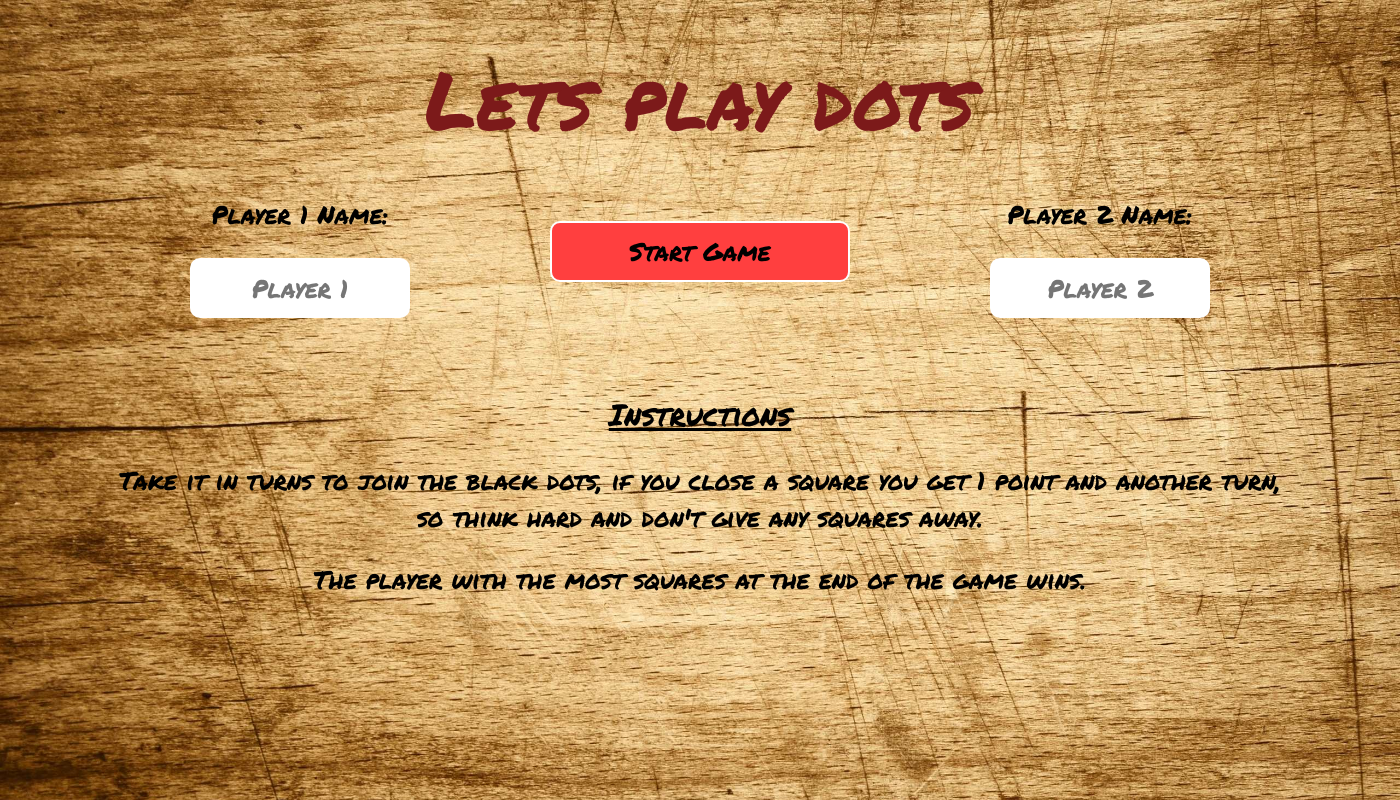
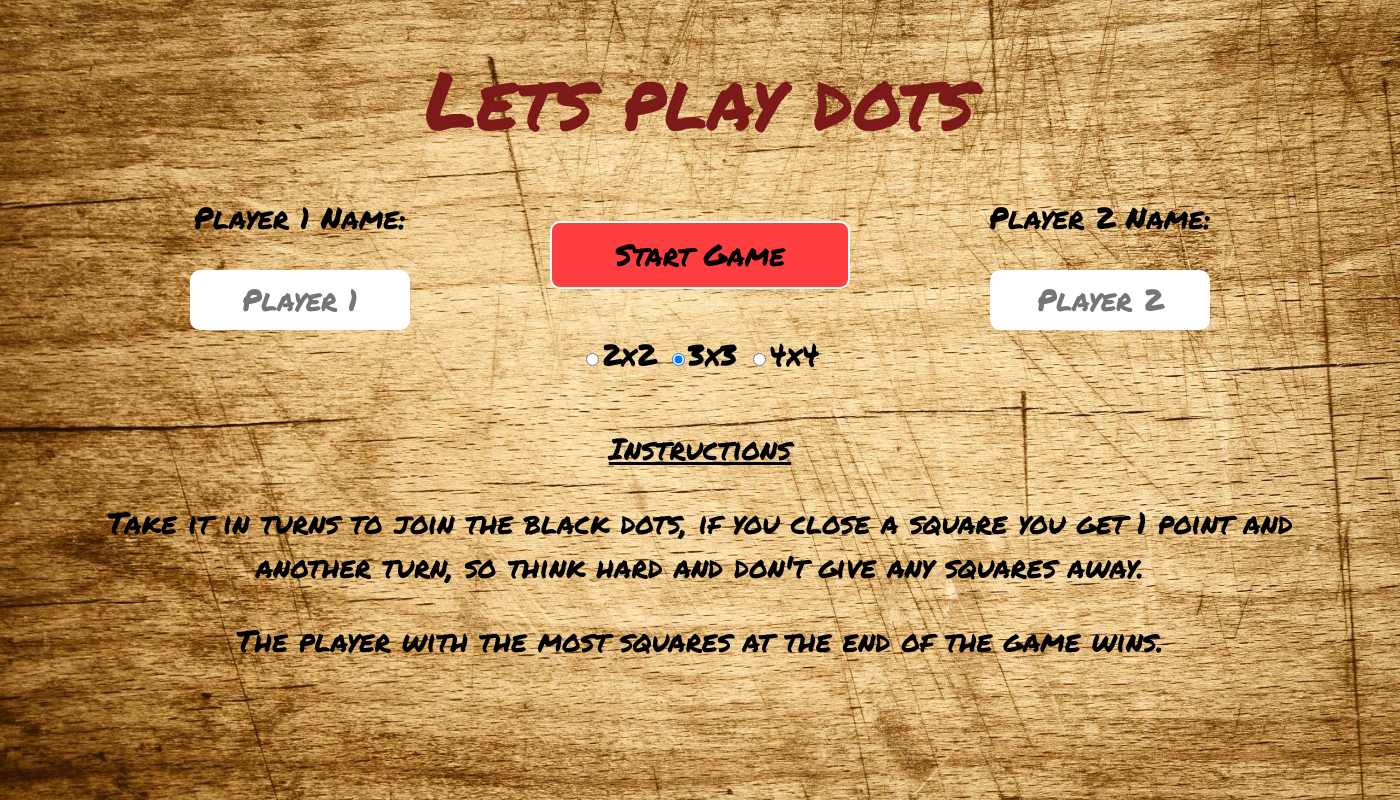
Before and after one commit to huwfernie/WDI-project-1, a PHP site: page / in a window 1400 px wide. Run offline with PHP 8.4, Linux system fonts and the light colour scheme; some libraries are stand-ins or nearby versions.

Commit message:
added option to change board size working but messy

```diff
--- a/css/style.css
+++ b/css/style.css
@@ -5,10 +5,9 @@
 }*/
 
 body {
-  background-color: #ae9898;
-  background-color: blue;
+
   font-family: 'Permanent Marker', cursive;
-  font-size: 25px;
+  font-size: 30px;
   margin: 0 auto;
   height: 100vh;
   background-image: url(../images/tabletop.jpg);
@@ -188,6 +187,7 @@ aside {
 
 #left, #right {
   color: #e7e729;
+  color: #6da2e6;
   background: inherit;
   margin-top: 25px;
   text-shadow: 2px 2px black;
@@ -214,11 +214,9 @@ aside {
   left: 20px;
 
 
-  /*cursor: url(../images/pencilMedium.png) 10 113,url(../images/pencilSmall.png) 4 30,auto;*/
-  /*transform: rotate(-30deg);*/
-  /*margin-left: 430px;
 
-  left: 00px;*/
+
+
 }
 
 .notebook {
@@ -229,6 +227,8 @@ aside {
   position: relative;
   top: 100px;
   left: 330px;
+  transform: rotate(-10deg);
+  cursor: url(../images/pencilMedium.png) 10 113,url(../images/pencilSmall.png) 4 30,auto;
 }
 
 .gameButton {
@@ -374,6 +374,7 @@ aside {
     width: 160px;
     float: none;
     color: #e7e729;
+    color: #6da2e6;
     background: inherit;
     margin-top: 5px;
     text-shadow: 2px 2px black;
@@ -405,6 +406,7 @@ aside {
     background-image: none;
     background-size: cover;
     position: static;
+    transform: rotate(0deg);
   }
 
   .gameButton {
--- a/index.html
+++ b/index.html
@@ -25,6 +25,12 @@
 
                   <div class="playerNamesMiddle">
                     <div id="startGameWelcome">Start Game</div>
+                    <br>
+                    <div id="radioButtons">
+                      <input type="radio" name="boardSize" value="2">2x2
+                      <input type="radio" name="boardSize" value="3" checked>3x3
+                      <input type="radio" name="boardSize" value="4">4x4
+                    </div>
                   </div>
 
                 <div class="playerNamesSection">
--- a/js/app.js
+++ b/js/app.js
@@ -5,26 +5,25 @@ dots.setup = function() {
   console.log('setup');
   console.log(this);
 
-  this.x = 4;  // x and y are the number of boxes to make
-  this.y = 4;  // on the board
+  // this.Xs=null;
 
   this.xElements = null;  // these are the elements needed to make
   this.yElements = null;  // the boxes
 
-  console.log('Make the board now');
-  this.makeBoard();
+  // console.log('Make the board now');
+  // this.makeBoard();
 
   // run this on load!!
-  this.player1 = {name: 'Player 1', score: 0, color: '#e7e729'};
+  this.player1 = {name: 'Player 1', score: 0, color: '#6da2e6'};
   this.player2 = {name: 'Player 2', score: 0, color: '#c51414'};
   this.playerNow = 1;
   this.playerNowName = null;
   this.playerNowColor = null;
   this.playCount = null;
-  this.$active = $('.active');
+  // this.$active = $('.active');
   this.$reset = $('#resetButton');
-  this.$topBar = $('.topBar');
-  this.$sideBar = $('.sideBar');
+  // this.$topBar = $('.topBar');
+  // this.$sideBar = $('.sideBar');
   this.$middle = $('#middle');
   this.$middleEdit = $('#middleEdit');
   this.$right = $('#right');
@@ -32,30 +31,33 @@ dots.setup = function() {
   this.freeGo = 0;
   this.$startAgain = $('#startAgain');
   this.$startGame = $('#startGameWelcome');
-  this.$centerpiece = $('.centerpiece');
+//  this.$centerpiece = $('.centerpiece');
   this.$welcome = $('.welcome');
   this.$game = $('.game');
 
-  this.$centerpiece.html('4'); // get rid of this later, it puts 4's into each centerpiece
+//  this.$centerpiece.html('4'); // get rid of this later, it puts 4's into each centerpiece
 
   // create an anon. function for each click on the sideBars
   // and-or top-bars
-  this.$active.on('click', function(e) {
-    console.log('click');
-    if (dots.amIActive(e)) {                 // if bar is clickable : active
-      dots.changeBarClassesAfterClick(e);    // change class from active to clicked
-      dots.lowerTheClass(e);                 // reads the html number and lowers it!
-      dots.changePlayer();
-      dots.changeCursor();
-      dots.whoWins();
-    }// end of amIActive
-  }).bind(this);// end of this.$active.on(...
+  // this.$active.on('click', function(e) {
+  //   console.log('click');
+  //   if (dots.amIActive(e)) {                 // if bar is clickable : active
+  //     dots.changeBarClassesAfterClick(e);    // change class from active to clicked
+  //     dots.lowerTheClass(e);                 // reads the html number and lowers it!
+  //     dots.changePlayer();
+  //     dots.changeCursor();
+  //     dots.whoWins();
+  //   }// end of amIActive
+  // }).bind(this);// end of this.$active.on(...
 
 
 
   // add a listener to the start Game button
   this.$startGame.on('click', () => {
     console.log('click start');
+    const val = $(`input[name='boardSize']:checked`). val();
+    console.log(`baordSize is ${val}`);
+    this.awesomeFunction(val);
     this.player1.name = $('#player1').val() || this.player1.name;
     this.player2.name = $('#player2').val() || this.player2.name;
     // console.log(this.player1);
@@ -75,6 +77,11 @@ dots.setup = function() {
   //add a listener to the start again button
   this.$startAgain.on('click', () => {
     console.log('start Again');
+
+    //$('.megaBoard').append(`<div class=${thisDiv} id=${idCount}>`);
+    const $mega = $('.megaBoard');
+    $($mega).children('div').remove();
+
     this.$welcome.slideDown(700);
     this.$game.slideUp(700);
     this.player1.name = 'Player 1';
@@ -96,8 +103,37 @@ dots.setup = function() {
 
 
 
+// Oh Shit, here we go!
+dots.awesomeFunction = function awesomeFunction(val) {
 
+  this.x = val;
+  this.y = this.x;
 
+  console.log('Make the board now');
+  this.makeBoard();
+
+  // run this on load!!
+
+  this.$active = $('.active');
+  //this.$reset = $('#resetButton');
+  this.$topBar = $('.topBar');
+  this.$sideBar = $('.sideBar');
+  this.$centerpiece = $('.centerpiece');
+  this.$centerpiece.html('4'); // get rid of this later, it puts 4's into each centerpiece
+
+  // create an anon. function for each click on the sideBars
+  // and-or top-bars
+  this.$active.on('click', function(e) {
+    console.log('click');
+    if (dots.amIActive(e)) {                 // if bar is clickable : active
+      dots.changeBarClassesAfterClick(e);    // change class from active to clicked
+      dots.lowerTheClass(e);                 // reads the html number and lowers it!
+      dots.changePlayer();
+      dots.changeCursor();
+      dots.whoWins();
+    }// end of amIActive
+  }).bind(this);// end of this.$active.on(...
+};
 
 
 
@@ -125,6 +161,9 @@ dots.amIActive = function amIActive(e) {
 
 dots.reset = function reset() {
   console.log('reset button');
+
+
+
   this.$topBar.removeClass('clicked').addClass('active');
   this.$sideBar.removeClass('clicked').addClass('active');
   this.$centerpiece.html('4').css('visibility', 'hidden');
@@ -218,9 +257,9 @@ dots.changePlayer = function changePlayer() {
 dots.changeCursor = function changeCursor() {
   console.log('changeCursor');
   if (this.playerNow === 2){
-    $('.megaBoard').css('cursor', 'url(images/pencilMediumRed.png) 10 113,url(images/pencilSmallRed.png) 4 30,auto');
+    $('.notebook').css('cursor', 'url(images/pencilMediumRed.png) 10 113,url(images/pencilSmallRed.png) 4 30,auto');
   } else {
-    $('.megaBoard').css('cursor', 'url(images/pencilMedium.png) 10 113,url(images/pencilSmall.png) 4 30,auto');
+    $('.notebook').css('cursor', 'url(images/pencilMedium.png) 10 113,url(images/pencilSmall.png) 4 30,auto');
   }
 };
 
```
